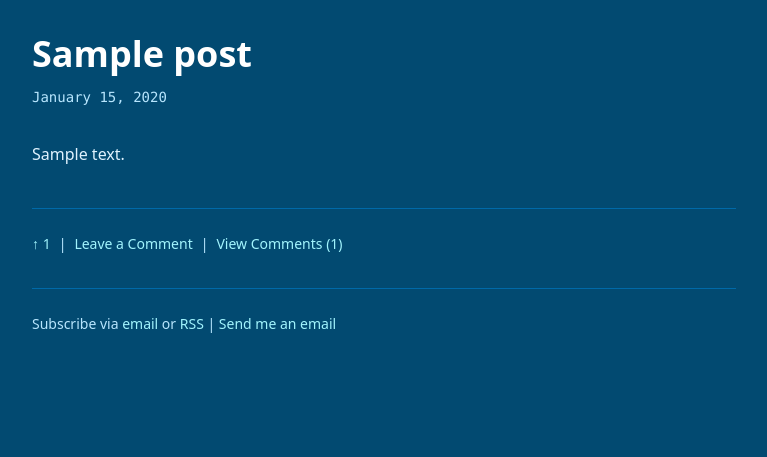
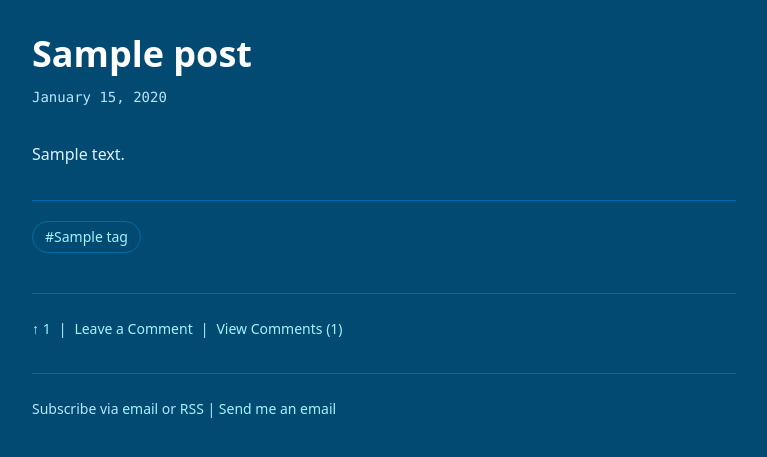
Before and after one commit to Otolock/antoniosantos.io-django, a Django app: a page that uses blog/templates/blog/post_detail.html in a window 1280 px wide. Shown: the part 140-597 px from the top of the page, without its empty margins (256-1023 px from the left). Run offline with Django 5.2, Linux system fonts and the light colour scheme; tables that the repository leaves empty hold one stand-in row (values such as "Sample post").

Commit message:
Add tag pages and tag pills to posts

```diff
--- a/blog/static/blog/style.css
+++ b/blog/static/blog/style.css
@@ -794,6 +794,29 @@
     line-height: 1.15;
     overflow-wrap: anywhere;
   }
+  .post-tags {
+    display: flex;
+    flex-wrap: wrap;
+    gap: calc(var(--spacing) * 2);
+    border-top: 1px solid var(--color-sky-700);
+    padding-top: calc(var(--spacing) * 5);
+  }
+  .tag-pill {
+    display: inline-flex;
+    min-height: 2rem;
+    align-items: center;
+    border: 1px solid var(--color-sky-700);
+    border-radius: 999px;
+    color: var(--color-cyan-200);
+    font-size: var(--text-sm);
+    line-height: 1;
+    padding: calc(var(--spacing) * 1.5) calc(var(--spacing) * 3);
+    transition: border-color 150ms ease, color 150ms ease;
+  }
+  .tag-pill:hover {
+    border-color: var(--color-cyan-200);
+    color: var(--color-white);
+  }
   .now-page {
     display: flex;
     flex-direction: column;
--- a/blog/templates/blog/post_detail.html
+++ b/blog/templates/blog/post_detail.html
@@ -27,6 +27,16 @@
     <div class="e-content prose prose-invert post-prose">
         {{ post.body_html|safe }}
     </div>
+
+    {% with tags=post.tags.all %}
+        {% if tags %}
+            <nav class="post-tags" aria-label="Post tags">
+                {% for tag in tags %}
+                    <a class="tag-pill p-category" href="{% url 'blog:tag_detail' tag.slug %}">#{{ tag.name }}</a>
+                {% endfor %}
+            </nav>
+        {% endif %}
+    {% endwith %}
 </article>
 
 {% if webmentions %}
--- a/blog/urls.py
+++ b/blog/urls.py
@@ -22,5 +22,6 @@ urlpatterns = [
     path("sitemap.xml", sitemap, {"sitemaps": sitemaps}, name="sitemap"),
     path("media/<slug:slug>/", views.media_detail, name="media_detail"),
     path("subscribe/", views.subscribe, name="subscribe"),
+    path("tags/<slug:slug>/", views.tag_detail, name="tag_detail"),
     path("<slug:slug>/", views.post_detail, name="post_detail"),
 ]
--- a/blog/views.py
+++ b/blog/views.py
@@ -8,7 +8,7 @@ from django.utils import timezone
 from ipaddress import ip_address
 
 from .forms import CommentForm, SubscribeForm
-from .models import Comment, Post, PostMedia, Subscriber
+from .models import Comment, Post, PostMedia, Subscriber, Tag
 from webmentions.models import Webmention
 
 
@@ -27,6 +27,12 @@ def home(request):
 def archive(request):
     posts = published_posts()
     return render(request, "blog/archive.html", {"posts": posts})
+
+
+def tag_detail(request, slug):
+    tag = get_object_or_404(Tag, slug=slug)
+    posts = published_posts().filter(tags=tag).distinct()
+    return render(request, "blog/tag_detail.html", {"tag": tag, "posts": posts})
 
 
 def now(request):
```
Also changed, not shown: AGENTS.md (added, +1 -0 lines), blog/templates/blog/tag_detail.html (added, +38 -0 lines), blog/tests.py (+55 -0 lines), theme/input.css (+26 -0 lines).
